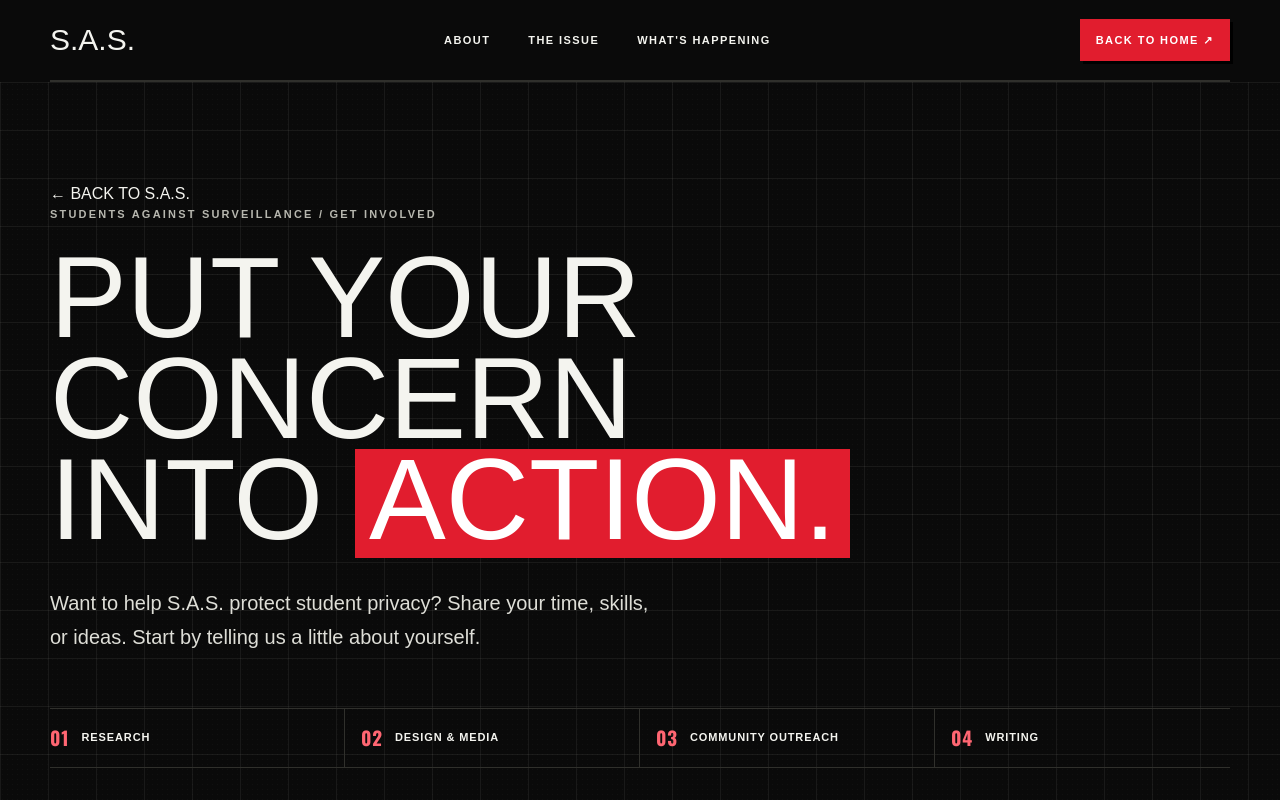
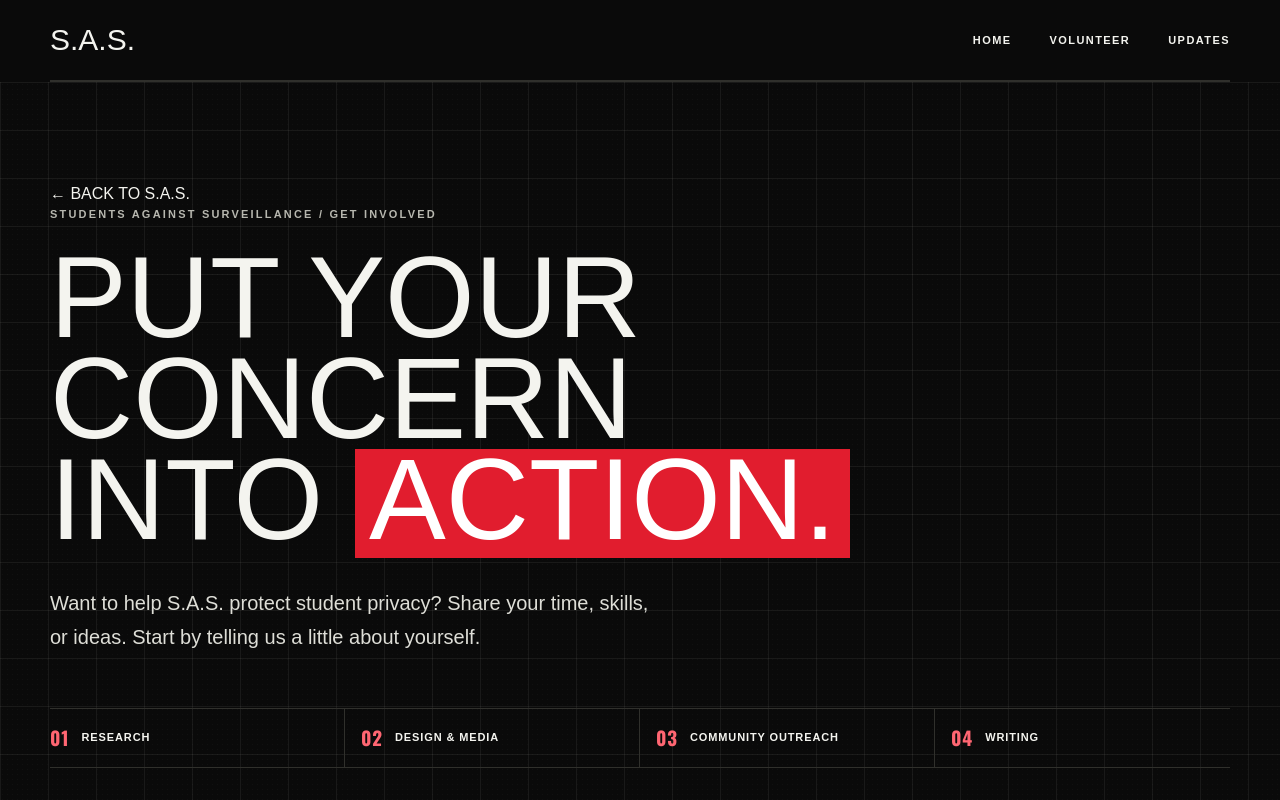
Before and after one commit to Nitsud777-Netzud/SAS, a Next.js app: page /volunteer in a window 1280 px wide. Shown: the top 800 px of the page. Built offline with nearby package versions, Linux system fonts and the light colour scheme; a web font is replaced by a local one.

Commit message:
Use shared navigation on volunteer page

```diff
--- a/app/volunteer/page.tsx
+++ b/app/volunteer/page.tsx
@@ -1,6 +1,7 @@
 "use client";
 
 import Link from "next/link";
+import SiteHeader from "../components/site-header";
 import { useMemo, useState, type FormEvent } from "react";
 
 type Answers = {
@@ -102,15 +103,7 @@ export default function VolunteerPage() {
 
   return (
     <main className="volunteer-page">
-      <header className="site-header container">
-        <Link href="/" className="wordmark" aria-label="Students Against Surveillance home">S.A.S.</Link>
-        <nav className="desktop-nav" aria-label="Main navigation">
-          <Link href="/#about">ABOUT</Link>
-          <Link href="/#the-issue">THE ISSUE</Link>
-          <Link href="/#updates">WHAT&apos;S HAPPENING</Link>
-        </nav>
-        <Link className="header-cta" href="/">BACK TO HOME <span aria-hidden="true">↗</span></Link>
-      </header>
+      <SiteHeader />
 
       <section className="volunteer-hero grid-bg">
         <div className="container">
```
